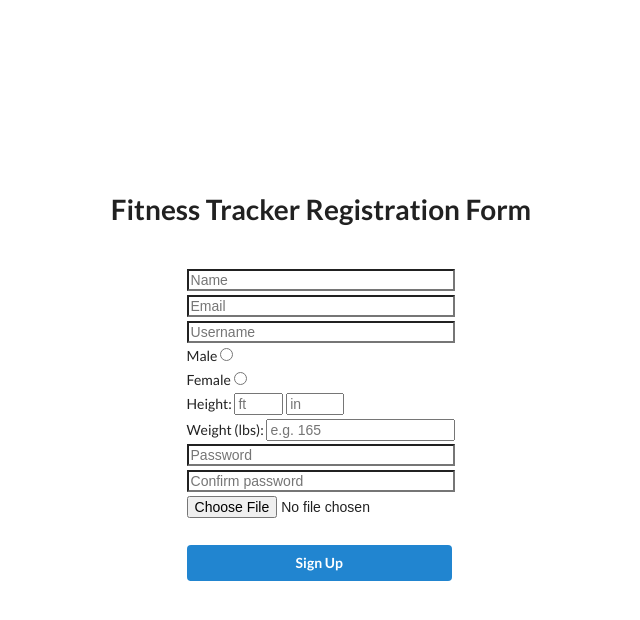
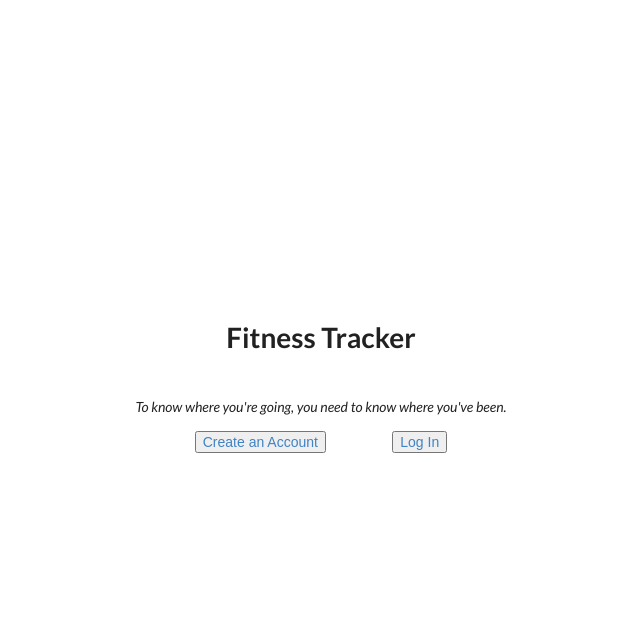
Before and after one commit to ocarnathan/Personal-Fitness-Tracker, a Flask app: page / in a window 1280 px wide. Shown: the top 620 px of the page, without its empty margins (319-959 px from the left). Run offline with Flask 3, Linux system fonts and the light colour scheme.

Commit message:
Feat: Implement Trainee model and user registration logic
- Define Trainee SQLAlchemy model in app.py with password hashing and validation.
- Update /register route to process form data, calculate height, and save new users to the database.
- Add basic error handling and logging for the registration flow.
- Create tests/crud.py for testing database operations.

```diff
--- a/app.py
+++ b/app.py
@@ -1,53 +1,54 @@
-from flask import Flask, render_template, request, redirect
+from flask import Flask, render_template, session, redirect, url_for, request, jsonify
 from flask_sqlalchemy import SQLAlchemy
 from flask_migrate import Migrate
+from werkzeug.security import generate_password_hash, check_password_hash
+from sqlalchemy.orm import validates
 from datetime import datetime, timezone
 import re
+import logging
+
 
 app = Flask(__name__)
 app.config['SQLALCHEMY_DATABASE_URI'] = 'sqlite:///trainee.db'
+app.logger.setLevel(logging.INFO)
+
 db = SQLAlchemy(app)
 Migrate(app,db)
 
-def passwordValidation(PWD):
-    regexCapLetter = r'[A-Z]'
-    regexLowLetter = r'[a-z]'
-    regexEndNumber = r'[0-9]$'
-    regexList = [regexCapLetter, regexLowLetter, regexEndNumber]
-    count = 0
-    for regex in range(0,3):
-        match = re.search(regexList[regex],PWD)
-        if match:
-            count+=1
-    if count == 3:
-        return True
-    else:
+class Trainee(db.Model):
+    __tablename__ = 'trainees'
+
+    id = db.Column(db.Integer, primary_key=True) # not included in init because the ID will be assigned
+    name = db.Column(db.String(100), nullable=False)
+    email = db.Column(db.String(100), unique=True, nullable=False, index=True)
+    user_name = db.Column(db.String(25), unique=True, nullable=False, index=True)
+    password = db.Column(db.Text, nullable=False)
+    sex = db.Column(db.String(10), nullable=False)
+    height = db.Column(db.Float, nullable=False)
+    weight = db.Column(db.Float, nullable=False)
+    registration_date = db.Column(db.DateTime, default=lambda: datetime.now(timezone.utc))
+    profile_photo_link = db.Column(db.String(255))
+
+    def __init__(self, **kwargs):
+            super(Trainee, self).__init__(**kwargs)
+
+    def __repr__(self):
+            return f"<Trainee {self.user_name} ({self.email})>"
+
+    @validates('password')
+    def validate_password(self, key, password):
+        if not self.passwordValidation(password):
+            raise ValueError('Password must contain at least one uppercase letter, one lowercase letter, and end with a number.')
+        return generate_password_hash(password)
+
+    def passwordValidation(self, PWD):
+        regex_list = [r'[A-Z]', r'[a-z]', r'[0-9]$']
+        if all(re.search(reg, PWD) for reg in regex_list):
+            return True
         return False
 
-class Trainee(db.Model):
-    id = db.Column(db.Integer, primary_key=True) # not included in init because the ID will be assigned
-    name = db.Column(db.Text, nullable=False)
-    email = db.Column(db.Text, nullable=False)
-    user_name = db.Column(db.Text, nullable=False)
-    password = db.Column(db.Text, nullable=False)
-    sex = db.Column(db.Text, nullable=False)
-    height = db.Column(db.Text, nullable=False)
-    weight = db.Column(db.Text, nullable=False)
-    registration_date = db.Column(db.DateTime, default=datetime.now(timezone.utc))
-    profile_photo_link = db.Column(db.Text)
-
-    def __init__(self, name, email, user_name, password, sex, height, weight, profile_photo_link):
-        self.name = name
-        self.email = email
-        self.user_name = user_name
-        self.password = password
-        self.sex = sex
-        self.height = height
-        self.weight = weight
-        self.profile_photo_link = profile_photo_link
-
-    def __repr__(self):
-        return f"\nUser: {self.user_name}\nEmail: {self.email}>\nPassword: {self.password}\nSex: {self.sex}\nHeight: {self.height}\nWeight: {self.weight}\nPhoto: {self.profile_photo_link}\n"
+    def check_password(self, password):
+        return check_password_hash(self.password, password)
 
 with app.app_context():
     db.create_all()
@@ -56,36 +57,54 @@ with app.app_context():
 def index():
     return render_template('index.html')
 
+@app.route("/login", methods=['POST', 'GET'])
+def login():
+    if request.method == 'POST':
+         pass
+    return render_template('login.html')
+
+
 @app.route("/register", methods=['POST', 'GET'])
 def register():
     if request.method == 'POST':
-        name = request.form.get('name')
-        email = request.form.get('email')
-        user_name = request.form.get('user_name')
-        password = request.form.get('password') # TODO: add password validation + encryption
-        sex = request.form.get('sex')
-        height = request.form.get('height')
-        weight = request.form.get('weight')
-        profile_photo_link = request.form.get('profile_photo_link')
+        try:
+            name = request.form.get('name')
+            email = request.form.get('email')
+            user_name = request.form.get('user_name')
+            password = request.form.get('password') # TODO: add password validation + encryption
+            confirm_password = request.form.get('confirm_password')
+            if password != confirm_password:
+                raise ValueError('Passwords do not match.')
+            sex = request.form.get('sex')
+            height = float(request.form.get('feet')) + float(request.form.get('inches'))/12
+            weight = float(request.form.get('weight'))
+            profile_photo_link = request.form.get('profile_photo_link')
 
-        print(f"--- Form Submission ---")
+            print(f"--- Form Submission ---")
 
-        trainee = Trainee(
-            name = name,
-            email = email,
-            user_name = user_name,
-            password = password,
-            sex = sex,
-            height = 'height', # TODO: fix height input on form
-            weight = weight,
-            profile_photo_link = 'profile_photo_link' # TODO: fix photo loading on form
-        )
-        with app.app_context():
-            db.session.add(trainee)
-            db.session.commit()
-            all_trainees = Trainee.query.all()
-            print(all_trainees)
-    return redirect('/')
+            trainee = Trainee(
+                name = name,
+                email = email,
+                user_name = user_name,
+                password = password,
+                sex = sex,
+                height = height,
+                weight = weight,
+                profile_photo_link = 'profile_photo_link' # TODO: fix photo loading on form
+            )
+            with app.app_context():
+                db.session.add(trainee)
+                db.session.commit()
+                app.logger.info('User {user_name} registered.')
+                all_trainees = Trainee.query.all()
+                print(all_trainees)
+            return render_template('login.html')
+
+        except ValueError as e:
+             app.logger.error(f"Registration failed: {e}")
+             return f"Registration Error: {e}", 400
+
+    return render_template('register.html')
 
 if __name__ == "__main__":
-    app.run(debug=True)
+    app.run(debug=True, port=5001)
--- a/static/css/main.css
+++ b/static/css/main.css
@@ -18,3 +18,10 @@ body {
     flex-direction: column;
     gap: 0.25rem;
 }
+
+.home-buttons {
+    display: flex;
+    flex-direction: row;
+    justify-content: space-evenly;
+    gap: 0.5rem;
+}
--- a/templates/index.html
+++ b/templates/index.html
@@ -6,35 +6,17 @@
 {% endblock %}
 
 {% block body %}
-<h1>Fitness Tracker Registration Form</h1>
-<div class="content">
-    <form class="registration" action="/register" method="post" enctype="multipart/form-data">
-        <input type="text" name="name" placeholder="Name" required>
-        <input type="email" name="email" placeholder="Email" required>
-        <input type="text" name="user_name" placeholder="Username" required>
-        <label>
-            Male
-            <input type="radio" name="sex" value="male" required>
-        </label>
-        <label>
-            Female
-            <input type="radio" name="sex" value="female" required>
-        </label>
-        <label>
-            Height:
-            <input type="number" name="feet" placeholder="ft" min="1" max="8" required>
-            <input type="number" name="inches" placeholder="in" min="0" max="11" required>
-        </label>
-        <label>
-            Weight (lbs):
-            <input type="number" name="weight" placeholder="e.g. 165" step="0.1" required>
-        </label>
-        <input type="password" name="password" placeholder="Password" required>
-        <input type="password" name="confirm_password" placeholder="Confirm password" required>
-        <input type="file" name="profile_photo_link">
-        <br>
-        <button class="ui blue button" type="submit">Sign Up</button>
-        <!-- <button class="btn btn-primary" type="submit">Sign Up</button> -->
-    </form>
-</div>
+<h1>Fitness Tracker</h1>
+    <div class="content">
+            <p><em>To know where you're going, you need to know where you've been.</em></p>
+            <div class="home-buttons">
+                <button>
+                    <a href="{{ url_for('register') }}" class="btn btn-primary">Create an Account</a>
+                </button>
+                <button>
+                    <a href="{{ url_for('login') }}" class="btn btn-secondary">Log In</a>
+                </button>
+            </div>
+    </div>
+
 {% endblock %}
```
Also changed, not shown: templates/login.html (added, +18 -0 lines), templates/register.html (added, +40 -0 lines), tests/crud.py (+24 -11 lines).
